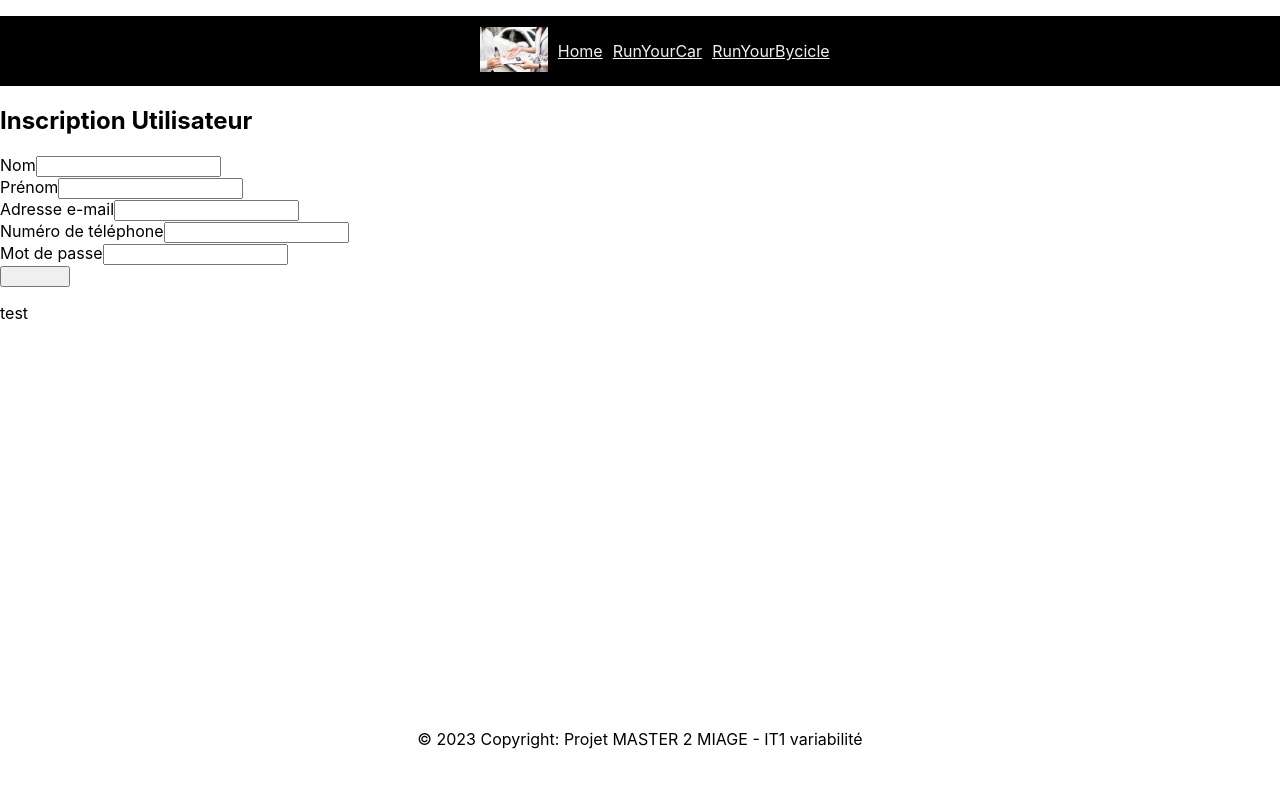
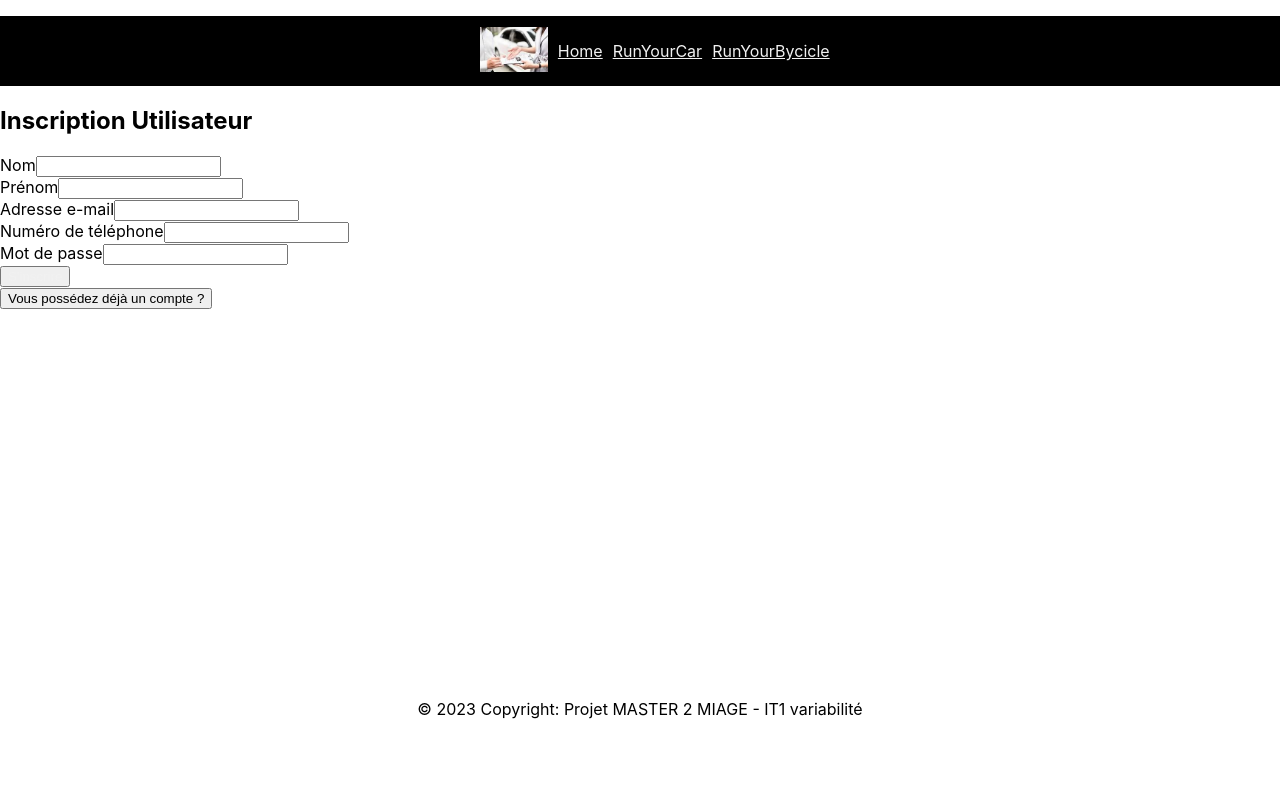
Before and after one commit to fab85270/IT1_variabilite, a React (Create React App) app in the folder project/: page /inscription in a window 1280 px wide. Shown: the top 788 px of the page. Built offline with nearby package versions, Linux system fonts and the light colour scheme.

Commit message:
redirectionMenuConnection

```diff
--- a/project/src/pages/InscriptionPage.jsx
+++ b/project/src/pages/InscriptionPage.jsx
@@ -2,17 +2,23 @@
 import React from 'react';
 import LayoutGlobal from '../Layout/LayoutGlobal';
 import Inscription from '../components/Formulaire/Inscription';
+import { useNavigate } from 'react-router-dom';
 
 
 
 function InscriptionPage(){
 
+  const navigate = useNavigate();
+
+  const handleButtonClick = () => {
+    navigate('/login');
+  };
 
   return (
     <LayoutGlobal children={
       <>
         <Inscription/>
-        <p>test</p>
+        <button onClick={handleButtonClick}> Vous possédez déjà un compte ? </button>
       </>
     }></LayoutGlobal>
       )
```
